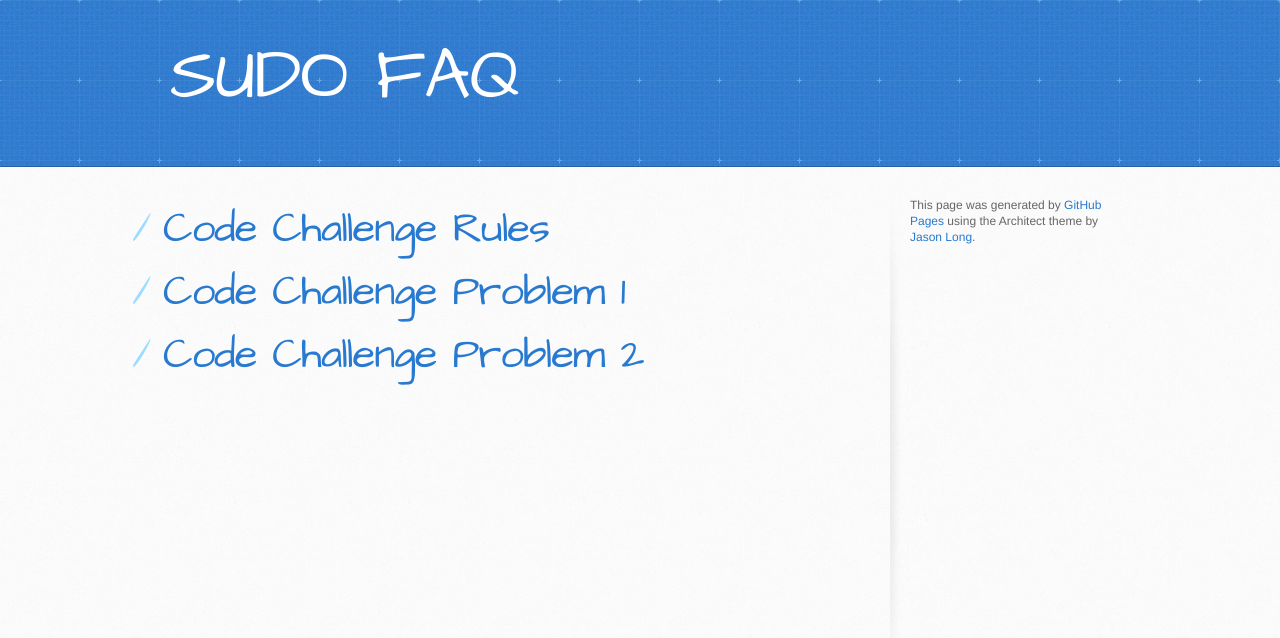
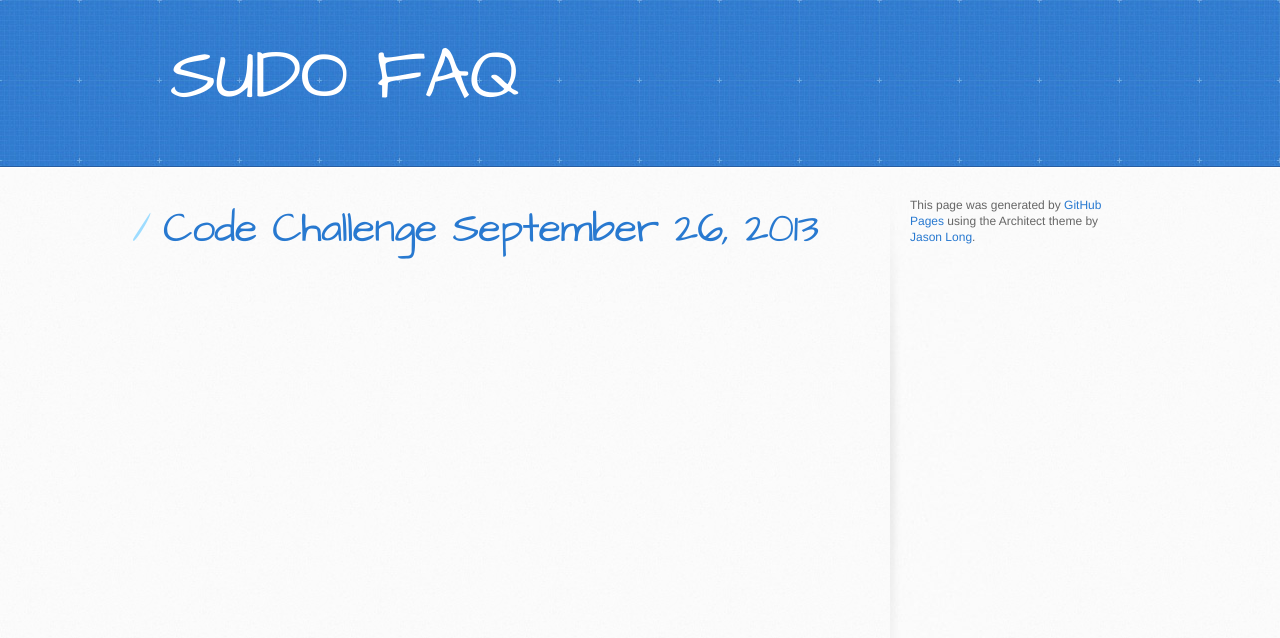
Before and after one commit to sudounlv/sudounlv.github.com, a plain HTML site: page index.html in a window 1280 px wide. Drawn offline with Linux system fonts and the light colour scheme.

Commit message:
Link to the Sept 26 CC

```diff
--- a/index.html
+++ b/index.html
@@ -26,9 +26,12 @@
     <div id="content-wrapper">
       <div class="inner clearfix">
         <section id="main-content">
+	  <h1><a href="https://github.com/sudounlv/code-challenge/blob/master/events/2013/sudo_2013_09_26.md">Code Challenge September 26, 2013</a></h1>
+
+	      <!--
           <h1><a href="http://sudounlv.github.com/code-challenge/rules.html">Code Challenge Rules</a></h1>
           <h1><a href="http://sudounlv.github.com/code-challenge/p1.html">Code Challenge Problem 1</a></h1>
-          <h1><a href="http://sudounlv.github.com/code-challenge/p2.html">Code Challenge Problem 2</a></h1>
+          <h1><a href="http://sudounlv.github.com/code-challenge/p2.html">Code Challenge Problem 2</a></h1> -->
         </section>
 
         <aside id="sidebar">
```
